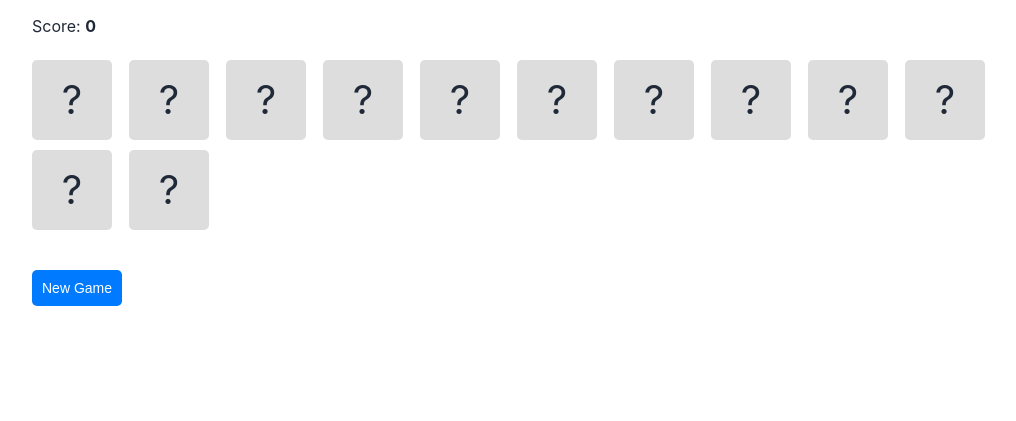
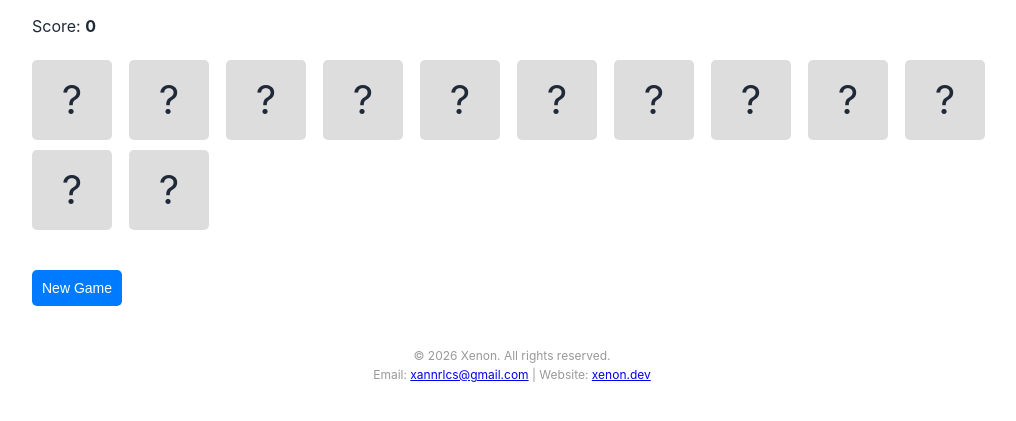
Before and after one commit to xenon231tech/animal-card-game-by-xenon_d62, a website: page index.html in a window 1280 px wide. Shown: the part 87-508 px from the top of the page, without its empty margins (128-1144 px from the left). Drawn offline with Linux system fonts and the light colour scheme.

Commit message:
chore: update contact info and domain to xenon.dev

```diff
--- a/index.html
+++ b/index.html
@@ -135,5 +135,10 @@
             </div>
         </div>
     <script src="script.js"></script>
+
+    <footer style="text-align: center; padding: 20px; color: #999; font-size: 12px;">
+        <p>© 2026 Xenon. All rights reserved.</p>
+        <p>Email: <a href="mailto:xannrlcs@gmail.com">xannrlcs@gmail.com</a> | Website: <a href="https://xenon.dev">xenon.dev</a></p>
+    </footer>
 </body>
 </html>
```
Also changed, not shown: package.json (+8 -3 lines), README.md, 1 other file.
